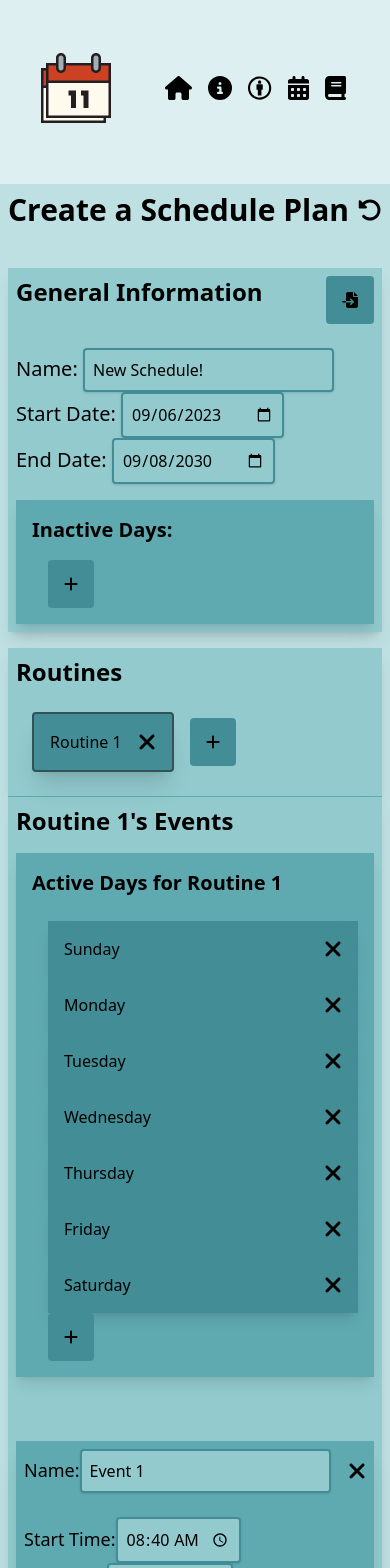
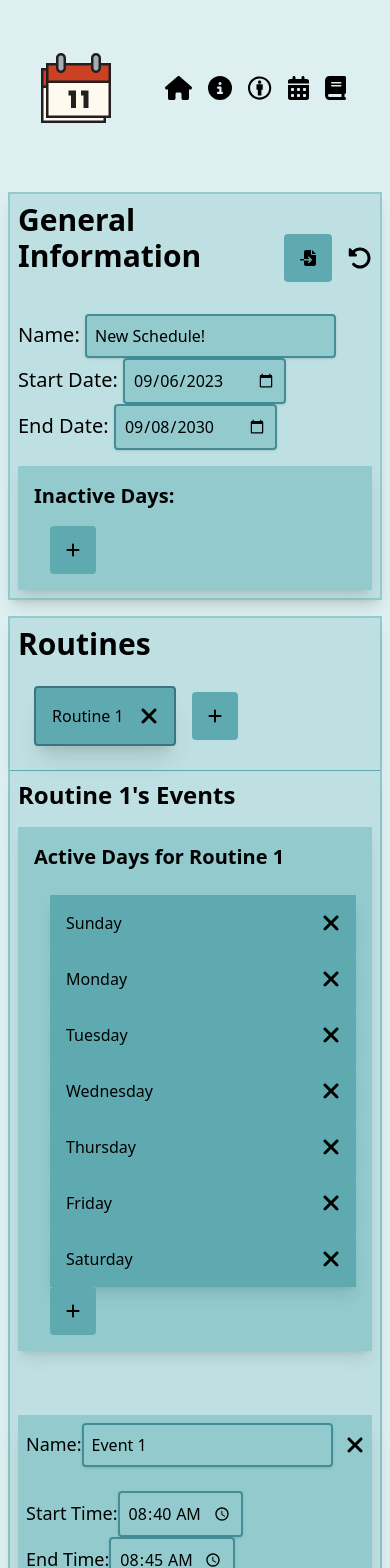
Before and after one commit to dsnsgithub/scheduli, a Next.js app: page /create in a window 390 px wide. Shown: the top 1568 px of the page. Built offline with nearby package versions, Linux system fonts and the light colour scheme.

Commit message:
feature parity with mobile

```diff
--- a/src/components/create/ActiveRoutineDay.tsx
+++ b/src/components/create/ActiveRoutineDay.tsx
@@ -17,7 +17,7 @@ function removeRoutineDay(currentRoutine: string, rawDayName: any, schedule: any
 
 export default function ActiveRoutineDay(props: { currentRoutine: string; rawDayName: any; day: string; schedule: any; setSchedule: Function }) {
 	return (
-		<div className="flex justify-between flex-row shadow-lg p-4 bg-wedgewood-500 lg:ml-4 ml-4">
+		<div className="flex justify-between flex-row shadow-lg p-4 bg-wedgewood-400 lg:ml-4 ml-4">
 			{props.day}
 			<button onClick={() => removeRoutineDay(props.currentRoutine, props.rawDayName, props.schedule, props.setSchedule)}>
 				<FontAwesomeIcon className="ml-4" icon={faXmark} size="xl"></FontAwesomeIcon>
--- a/src/components/create/Event.tsx
+++ b/src/components/create/Event.tsx
@@ -39,7 +39,7 @@ function removeEvent(currentRoutine: string, schedule: any, setSchedule: Functio
 export default function Event(props: { name: string; startTime: string; endTime: string; schedule: any; setSchedule: Function; currentRoutine: string; eventIndex: number }) {
 	return (
 		<div className="flex flex-col mt-8">
-			<div className="shadow-xl p-2 md:p-8 lg:p-10 mt-8 bg-wedgewood-400">
+			<div className="shadow-xl p-2 md:p-8 lg:p-10 mt-8 bg-wedgewood-300">
 				<div className="flex items-center justify-between">
 					<div>
 						<label className="text-lg">Name:</label>
--- a/src/components/create/EventEditor.tsx
+++ b/src/components/create/EventEditor.tsx
@@ -61,10 +61,10 @@ export default function EventEditor(props: { currentRoutine: string; schedule: a
 
 	if (props.schedule["about"]["name"].includes("School Schedule")) {
 		return (
-			<div className="shadow-lg p-10 bg-wedgewood-300">
+			<div className="shadow-lg p-10 bg-wedgewood-200">
 				<div className="flex justify-between items-center">
 					<h1 className="text-xl mb-10">
-						Since you used a school preset, delete any non-applicable routines and use the{" "}
+						Since you used a school preset, use the{" "}
 						<Link href="/settings" className="text-blue-700">
 							Settings page
 						</Link>{" "}
@@ -77,7 +77,7 @@ export default function EventEditor(props: { currentRoutine: string; schedule: a
 
 	if (!props.schedule["routines"][props.currentRoutine]) {
 		return (
-			<div className="shadow-lg p-10 bg-wedgewood-300">
+			<div className="shadow-lg p-10 bg-wedgewood-200">
 				<div className="flex justify-between items-center">
 					<h1 className="font-bold text-2xl">{"No Routine Selected."}</h1>
 				</div>
@@ -126,19 +126,19 @@ export default function EventEditor(props: { currentRoutine: string; schedule: a
 	}
 
 	return (
-		<div className="shadow-lg p-2 lg:p-10 bg-wedgewood-300">
+		<div className="shadow-lg p-2 lg:p-10 bg-wedgewood-200">
 			<div className="flex justify-between items-center">
 				<div>
 					<h1 className="font-bold text-2xl">{props.schedule["routines"][props.currentRoutine]["officialName"] + "'s Events"}</h1>
 				</div>
 			</div>
 
-			<div className="lg:p-6 p-4 shadow-lg bg-wedgewood-400 mt-4 lg:mt-10">
+			<div className="lg:p-6 p-4 shadow-lg bg-wedgewood-300 mt-4 lg:mt-10">
 				<h1 className="font-bold text-xl">{"Active Days for " + props.schedule["routines"][props.currentRoutine]["officialName"]}</h1> <br></br>
 				<div className="md:flex items-center">
 					{activeWhenElemList}
 
-					<button className="bg-wedgewood-500 ml-4 p-3 px-4 rounded" onClick={() => setIsOpen(true)}>
+					<button className="bg-wedgewood-400 ml-4 p-3 px-4 rounded" onClick={() => setIsOpen(true)}>
 						<FontAwesomeIcon icon={faPlus} className=""></FontAwesomeIcon>
 					</button>
 					<ActiveDayModal currentRoutine={props.currentRoutine} schedule={props.schedule} setSchedule={props.setSchedule} isOpen={isOpen} setIsOpen={setIsOpen}></ActiveDayModal>
@@ -149,7 +149,7 @@ export default function EventEditor(props: { currentRoutine: string; schedule: a
 
 			<div className="grid justify-items-end">
 				<div>
-					<button className="bg-wedgewood-500 p-4 w-64 mt-6 rounded" onClick={() => createNewEvent(props.currentRoutine, props.schedule, props.setSchedule)}>
+					<button className="bg-wedgewood-400 p-4 w-64 mt-6 rounded" onClick={() => createNewEvent(props.currentRoutine, props.schedule, props.setSchedule)}>
 						<FontAwesomeIcon icon={faPlus} className="mr-4"></FontAwesomeIcon>
 						Add Event
 					</button>
--- a/src/components/create/InactiveDay.tsx
+++ b/src/components/create/InactiveDay.tsx
@@ -13,7 +13,7 @@ function removeInactiveDay(rawName: string, schedule: any, setSchedule: Function
 
 export default function InactiveDay(props: { rawName: string; schedule: any; name: string, setSchedule: Function }) {
 	return (
-		<div className="shadow-lg p-4 bg-wedgewood-500 lg:ml-4 ml-4 mt-2 inline-block">
+		<div className="shadow-lg p-4 bg-wedgewood-400 lg:ml-4 ml-4 mt-2 inline-block">
 			{props.name}
 			<button onClick={() => removeInactiveDay(props.rawName, props.schedule, props.setSchedule)}>
 				<FontAwesomeIcon className="ml-4" icon={faXmark} size="xl"></FontAwesomeIcon>
--- a/src/components/create/InactiveDayEditor.tsx
+++ b/src/components/create/InactiveDayEditor.tsx
@@ -21,13 +21,13 @@ export default function InactiveDayEditor(props: { schedule: any; setSchedule: F
 	}
 
 	return (
-		<div className="lg:p-6 p-4 shadow-lg bg-wedgewood-400 mt-4 lg:mt-10">
+		<div className="lg:p-6 p-4 shadow-lg bg-wedgewood-300 mt-4 lg:mt-10">
 			<h1 className="font-bold text-xl mb-4">Inactive Days:</h1>
 
 			<div>
 				{inactiveDaysElemList}
 
-				<button className="bg-wedgewood-500 ml-4 p-3 px-4 rounded inline-block" onClick={() => setIsOpen(true)}>
+				<button className="bg-wedgewood-400 ml-4 p-3 px-4 rounded inline-block" onClick={() => setIsOpen(true)}>
 					<FontAwesomeIcon icon={faPlus} className=""></FontAwesomeIcon>
 				</button>
 				<InactiveDayModal schedule={props.schedule} setSchedule={props.setSchedule} isOpen={isOpen} setIsOpen={setIsOpen}></InactiveDayModal>
--- a/src/components/create/Routine.tsx
+++ b/src/components/create/Routine.tsx
@@ -22,7 +22,7 @@ export default function Routine(props: { name: string; rawName: string; schedule
 		return (
 			<div
 				key={props.rawName}
-				className="rounded shadow-xl inline-block border-wedgewood-800 bg-wedgewood-500 border-2 hover:cursor-pointer ml-4 p-4 mb-4"
+				className="rounded shadow-xl inline-block border-wedgewood-600 bg-wedgewood-400 border-2 hover:cursor-pointer ml-4 p-4 mb-4"
 				onClick={() => selectRoutine(props.name, props.setCurrectlySelected)}
 			>
 				{props.name}
@@ -35,7 +35,7 @@ export default function Routine(props: { name: string; rawName: string; schedule
 	return (
 		<div
 			key={props.rawName}
-			className="rounded shadow-xl inline-block hover:border-wedgewood-800 bg-wedgewood-500 hover:border hover:cursor-pointer ml-4 p-4 mb-4"
+			className="rounded shadow-xl inline-block hover:border-wedgewood-600 bg-wedgewood-400 hover:border hover:cursor-pointer ml-4 p-4 mb-4"
 			onClick={() => selectRoutine(props.rawName, props.setCurrectlySelected)}
 		>
 			{props.name}
--- a/src/components/index/Schedule.tsx
+++ b/src/components/index/Schedule.tsx
@@ -123,7 +123,7 @@ export default function Schedule(props: { scheduleTimes: UpdatedTime[]; schedule
 
 	return (
 		<>
-			<table className="w-full text-sm text-center rounded-md">
+			<table className="w-full text-sm text-center rounded-md bg-wedgewood-200 border-wedgewood-300 border-2">
 				<thead className="text-lg bg-wedgewood-300">
 					<tr>
 						<td scope="col" className="px-3 py-3">
@@ -140,8 +140,8 @@ export default function Schedule(props: { scheduleTimes: UpdatedTime[]; schedule
 				<tbody className="bg-wedgewood-200">
 					{scheduleTimes.map(({ rawPeriodName, startTime, endTime, periodName }) => {
 						return (
-							<tr key={startTime} className="border-0">
-								<td scope="row" className="px-3 py-3 font-medium overflow-hidden text-ellipsis inline-block w-32 lg:w-64">
+							<tr key={startTime} className="border-wedgewood-300 border-2">
+								<td scope="row" className="px-3 py-3 font-medium">
 									{periodName}
 								</td>
 								<td className="px-3 py-3 font-medium">{formatDate(startTime)}</td>
--- a/src/pages/create.tsx
+++ b/src/pages/create.tsx
@@ -141,24 +141,7 @@ export default function Create() {
 	}
 
 	return (
-		<div className="container mx-auto mt-10 flex flex-col justify-center lg:p-8 shadow-lg bg-wedgewood-200 p-2">
-			<div className="flex justify-between items-center mb-10">
-				<h1 className="font-bold text-3xl">Create a Schedule Plan</h1>
-
-				<button onClick={() => reset(setSchedule, setCurrentRoutine, setScheduleName, setScheduleStartDate, setScheduleEndDate)}>
-					<FontAwesomeIcon icon={faRotateLeft} size="xl"></FontAwesomeIcon>
-				</button>
-			</div>
-
-			<div className="shadow-lg lg:p-10 bg-wedgewood-300 p-2">
-				<div className="flex flex-row justify-between">
-					<h2 className="font-bold text-2xl mb-10">General Information</h2>
-
-					<div>
-						<button className="bg-wedgewood-500 ml-4 p-4 lg:p-3 lg:px-4 rounded flex items-center" onClick={() => setIsImportOpen(true)}>
-							<FontAwesomeIcon icon={faFileImport} className=""></FontAwesomeIcon>
-							<h4 className="hidden lg:inline lg:ml-4">Add Preset</h4>
-						</button>
+		<div className="container mx-auto mt-10 flex flex-col justify-center lg:p-8 p-2">
 			<ImportSchedule
 				schedule={schedule}
 				setSchedule={setSchedule}
@@ -169,6 +152,18 @@ export default function Create() {
 				setScheduleEndDate={setScheduleEndDate}
 				setScheduleName={setScheduleName}
 			></ImportSchedule>
+			<div className="shadow-lg lg:p-10 bg-wedgewood-200 border-wedgewood-300 border-2 p-2">
+				<div className="flex flex-row justify-between">
+					<h2 className="font-bold text-3xl mb-10">General Information</h2>
+
+					<div className="flex flex-row items-center">
+						<button className="bg-wedgewood-400 ml-4 p-4 lg:p-3 lg:px-4 rounded flex items-center mr-4" onClick={() => setIsImportOpen(true)}>
+							<FontAwesomeIcon icon={faFileImport} className=""></FontAwesomeIcon>
+							<h4 className="hidden lg:inline lg:ml-4">Import Schedule</h4>
+						</button>
+						<button onClick={() => reset(setSchedule, setCurrentRoutine, setScheduleName, setScheduleStartDate, setScheduleEndDate)}>
+							<FontAwesomeIcon icon={faRotateLeft} size="xl"></FontAwesomeIcon>
+						</button>
 					</div>
 				</div>
 
@@ -183,6 +178,7 @@ export default function Create() {
 								updateAbout("name", e.target.value, schedule, setSchedule);
 								setScheduleName(e.target.value);
 							}}
+							maxLength={32}
 						></input>
 					</div>
 
@@ -218,15 +214,15 @@ export default function Create() {
 				<InactiveDayEditor schedule={schedule} setSchedule={setSchedule}></InactiveDayEditor>
 			</div>
 
-			<section className="mt-4">
-				<div className="shadow-lg p-2 lg:p-10  bg-wedgewood-300">
+			<section className="mt-4 bg-wedgewood-200 border-wedgewood-300 border-2">
+				<div className="shadow-lg p-2 lg:p-10 ">
 					<div className="flex flex-row justify-between mb-6">
-						<h2 className="font-bold text-2xl">Routines</h2>
+						<h2 className="font-bold text-3xl">Routines</h2>
 					</div>
 
 					{routinesElemList}
 
-					<button className="bg-wedgewood-500 ml-4 p-3 px-4 rounded" onClick={() => createNewRoutine(schedule, setSchedule)}>
+					<button className="bg-wedgewood-400 ml-4 p-3 px-4 rounded" onClick={() => createNewRoutine(schedule, setSchedule)}>
 						<FontAwesomeIcon icon={faPlus} className=""></FontAwesomeIcon>
 						{/* <h4 className="hidden lg:inline lg:ml-4">Create Routine</h4> */}
 					</button>
--- a/src/pages/credits.tsx
+++ b/src/pages/credits.tsx
@@ -1,7 +1,7 @@
 export default function Credits() {
 	return (
 		<div className="container mx-auto mt-10">
-			<div className="shadow-xl flex flex-col items-center justify-center bg-wedgewood-200 p-8">
+			<div className="shadow-xl flex flex-col items-center justify-center bg-wedgewood-200 border-wedgewood-300 border-2 p-8">
 				<h1 className="text-4xl font-bold mb-2">Credits</h1>
 
 				<ul className="mt-10 text-lg">
--- a/src/pages/privacy.tsx
+++ b/src/pages/privacy.tsx
@@ -1,7 +1,7 @@
 export default function Privacy() {
 	return (
 		<div className="container mx-auto mt-10">
-			<div className="shadow-xl flex flex-col items-center justify-center bg-wedgewood-200 p-8">
+			<div className="shadow-xl flex flex-col items-center justify-center bg-wedgewood-200 border-wedgewood-300 border-2 p-8">
 				<h1 className="text-3xl font-bold mb-2">Privacy Policy</h1>
 
 				<h3 className="text-xl">
```
Lines whose indentation alone changed are shown as unchanged.
